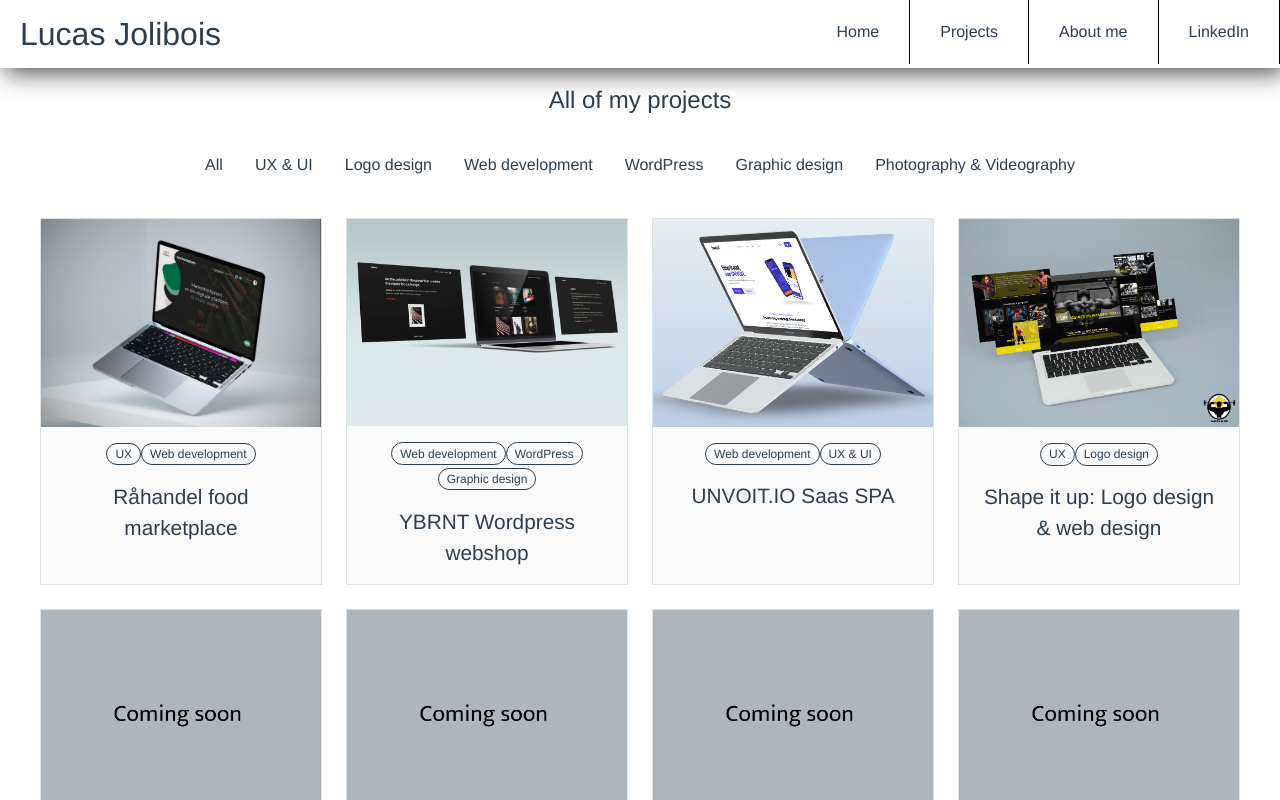
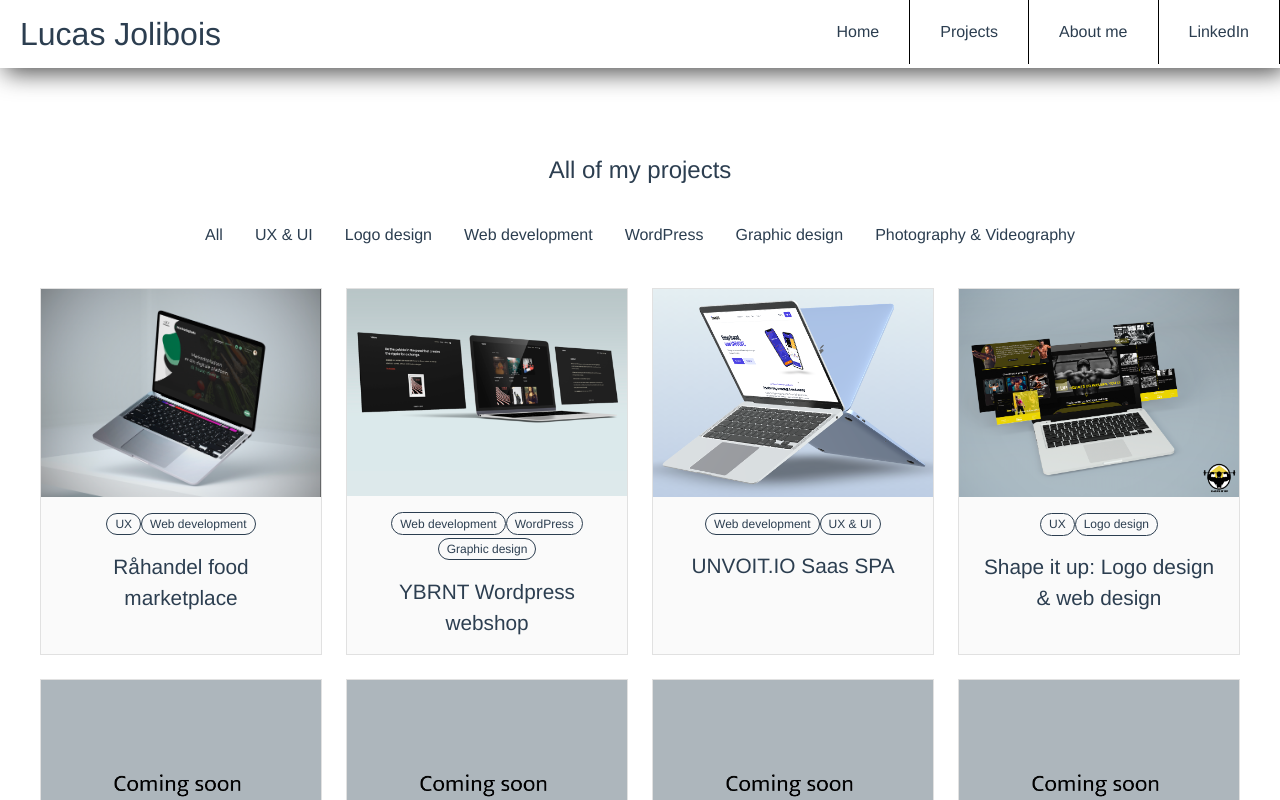
Before and after one commit to lucasjolibois54/portfolio-v4.0, a Vue app: page /Projects in a window 1280 px wide. Shown: the top 800 px of the page. Built offline with nearby package versions, Linux system fonts and the light colour scheme.

Commit message:
Update ProjectsSection.vue

```diff
--- a/src/components/AllProjects/ProjectsSection.vue
+++ b/src/components/AllProjects/ProjectsSection.vue
@@ -395,7 +395,7 @@
 }
 
 h1 {
-  margin-top: 60px;
+  margin-top: 130px;
   text-align: center;
   margin-bottom: 2rem;
 }
```
